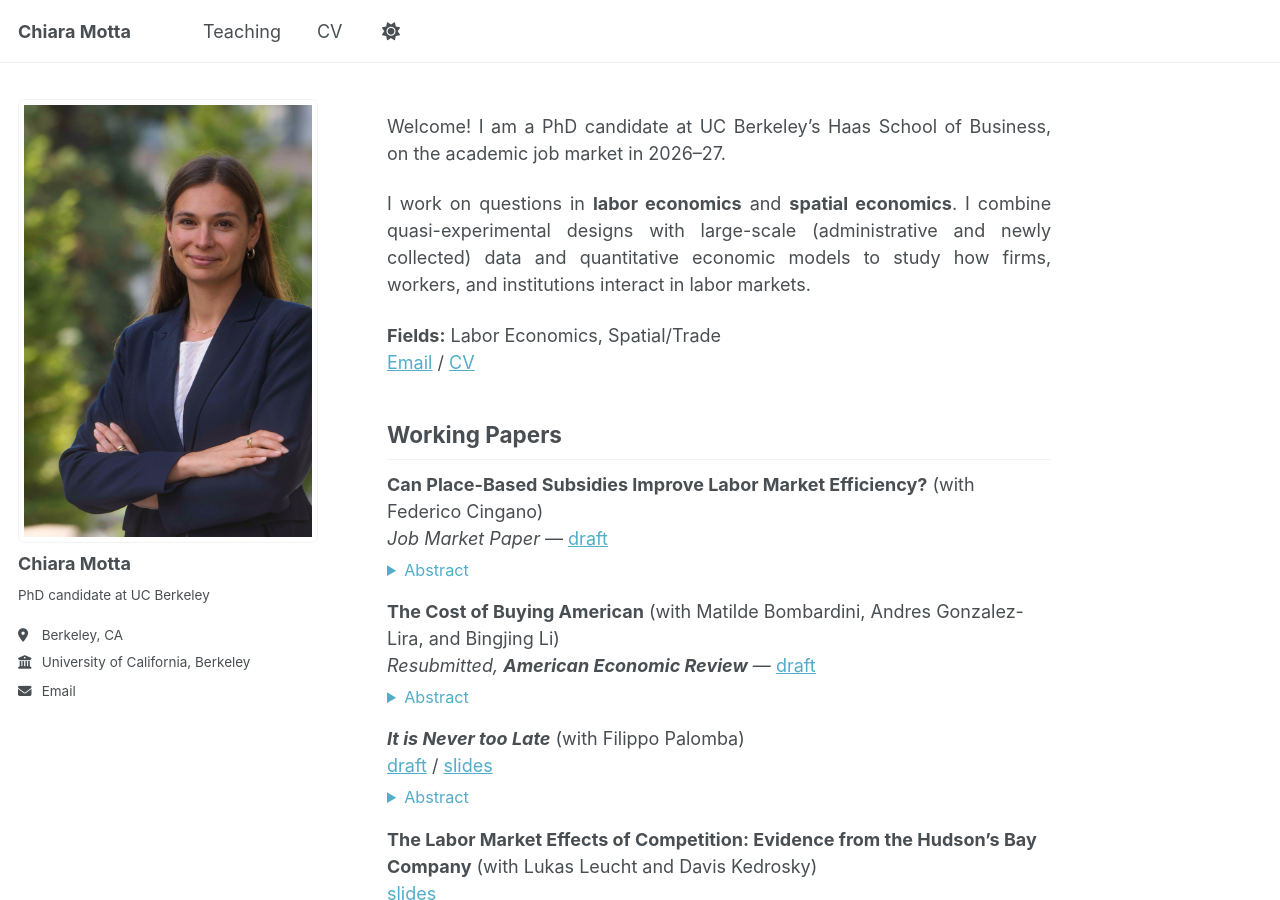
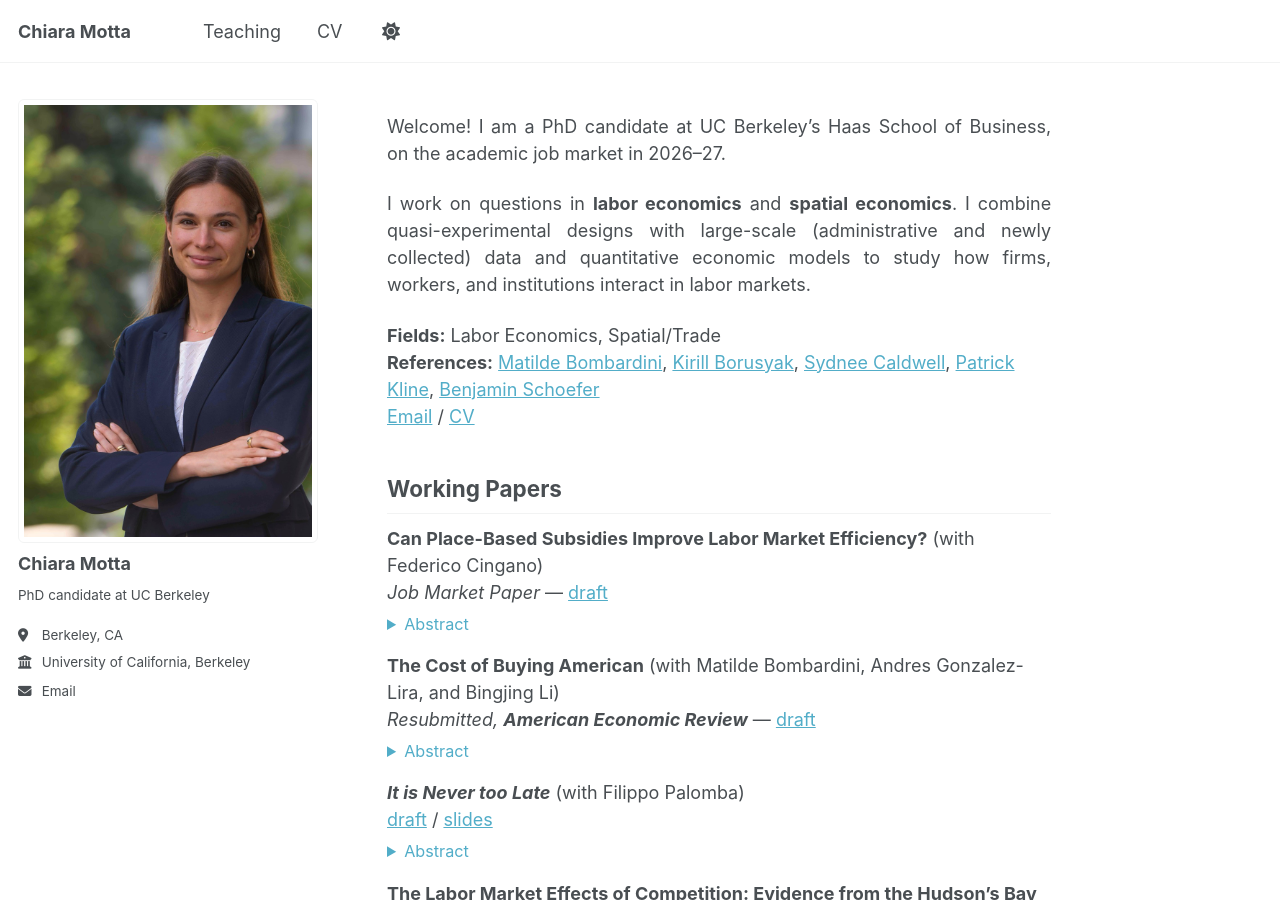
Before and after one commit to chimotta/chimotta.github.io, a Jekyll site: the page built from _pages/about.md, in a window 1280 px wide and 900 px high. Built offline with Jekyll 4.4.1, drawn with Linux system fonts in a browser that asks for light colours.

Commit message:
Homepage: add references

```diff
--- a/_pages/about.md
+++ b/_pages/about.md
@@ -15,6 +15,7 @@ I work on questions in **labor economics** and **spatial economics**. I combine
 {: .intro}
 
 **Fields:** Labor Economics, Spatial/Trade
+**References:** [Matilde Bombardini](mailto:mbombardini@berkeley.edu), [Kirill Borusyak](mailto:k.borusyak@berkeley.edu), [Sydnee Caldwell](mailto:scaldwell@berkeley.edu), [Patrick Kline](mailto:pkline@berkeley.edu), [Benjamin Schoefer](mailto:schoefer@berkeley.edu)
 [Email](mailto:cmotta@berkeley.edu) / [CV](/files/Motta_CV.pdf)
 
 ## Working Papers
```
